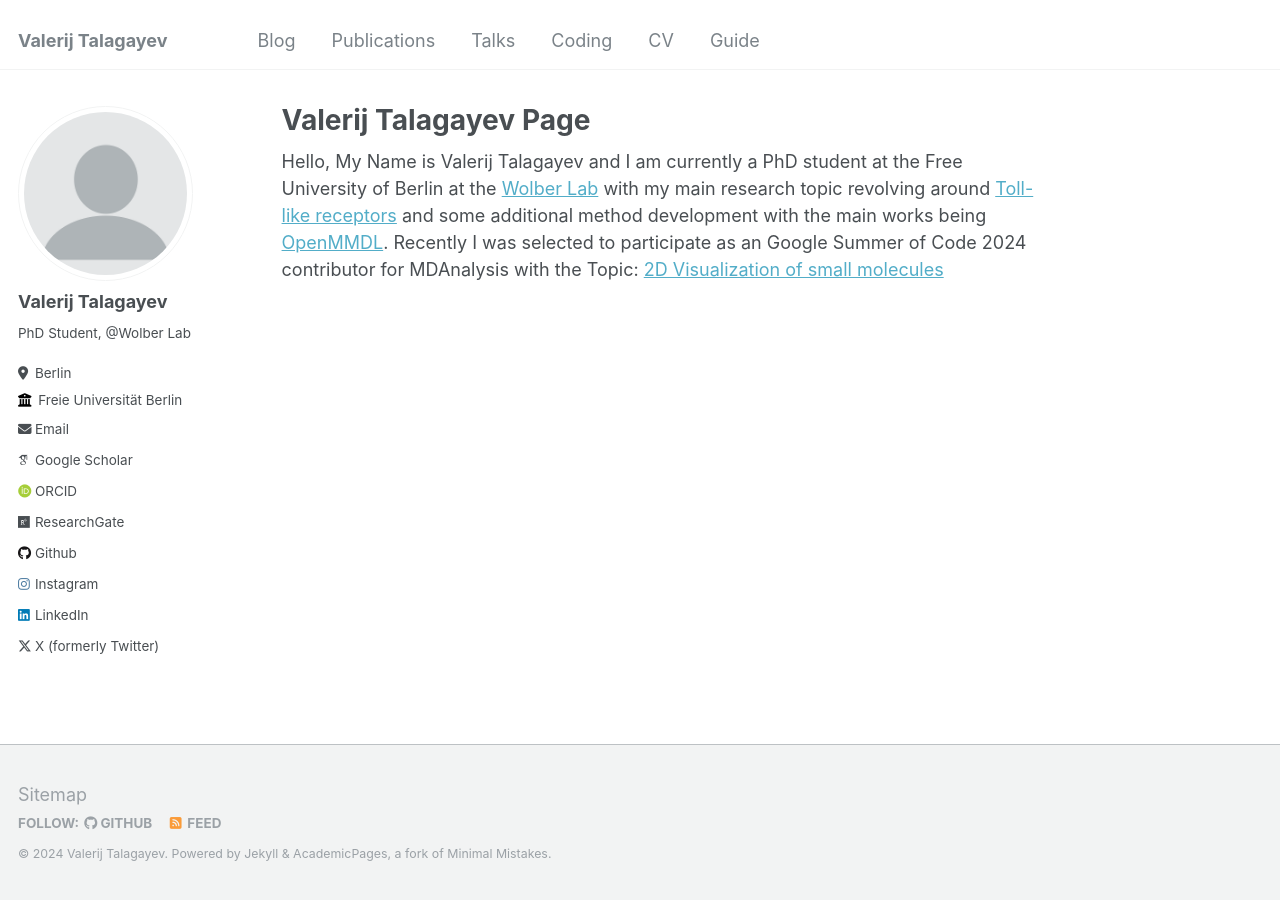
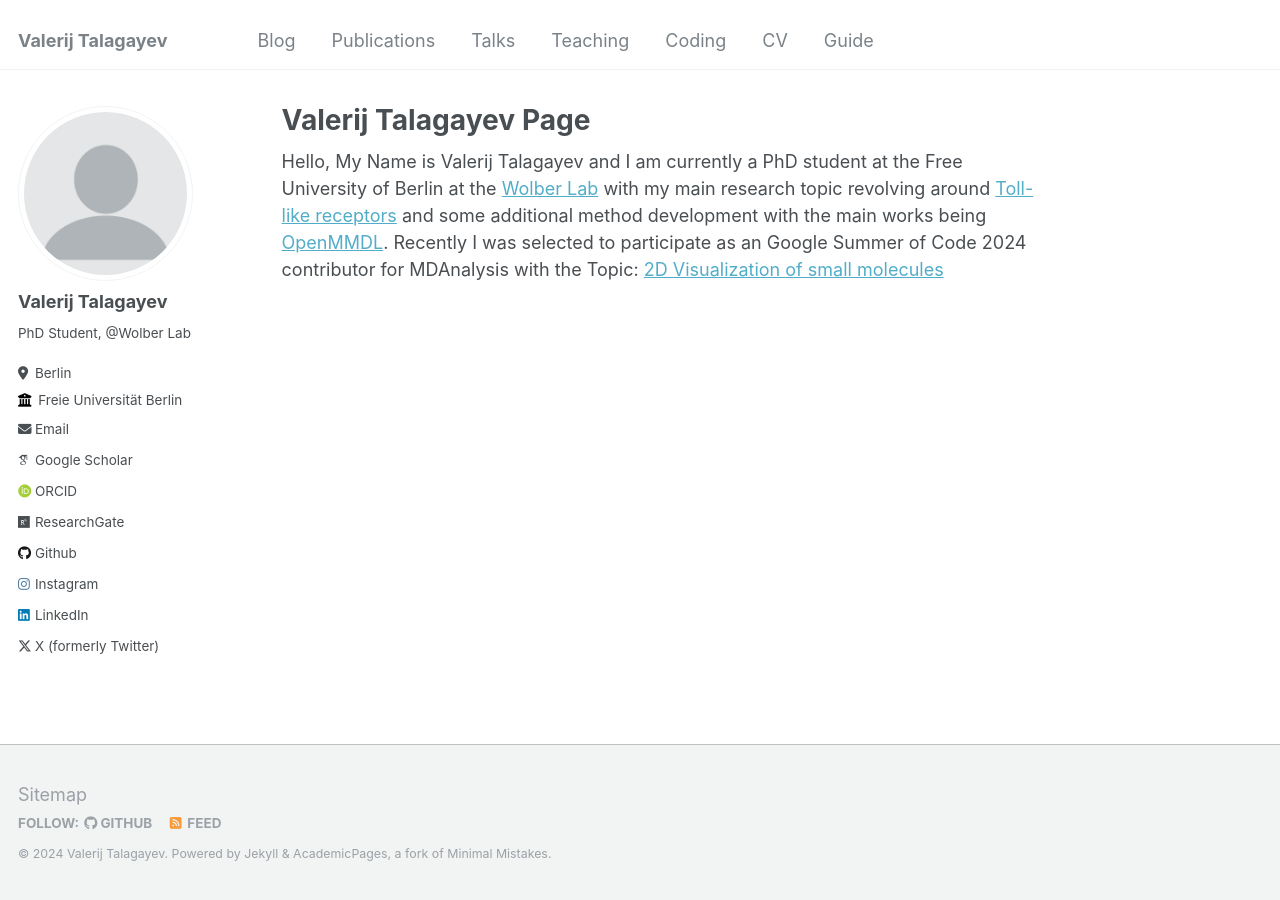
Before and after one commit to talagayev/talagayev11.github.io, a Jekyll site: the page built from _pages/about.md, in a window 1280 px wide. Built offline with Jekyll 4.4.1, drawn with Linux system fonts in a browser that asks for light colours; some web fonts are replaced.

Commit message:
Update navigation.yml

```diff
--- a/_data/navigation.yml
+++ b/_data/navigation.yml
@@ -9,8 +9,11 @@
   - title: "Talks"
     url: /talks/
 
+  - title: "Teaching"
+    url: /teaching/
+
   - title: "Coding"
-    url: /teaching/
+    url: /coding/
 
   - title: "CV"
     url: /cv/
```
